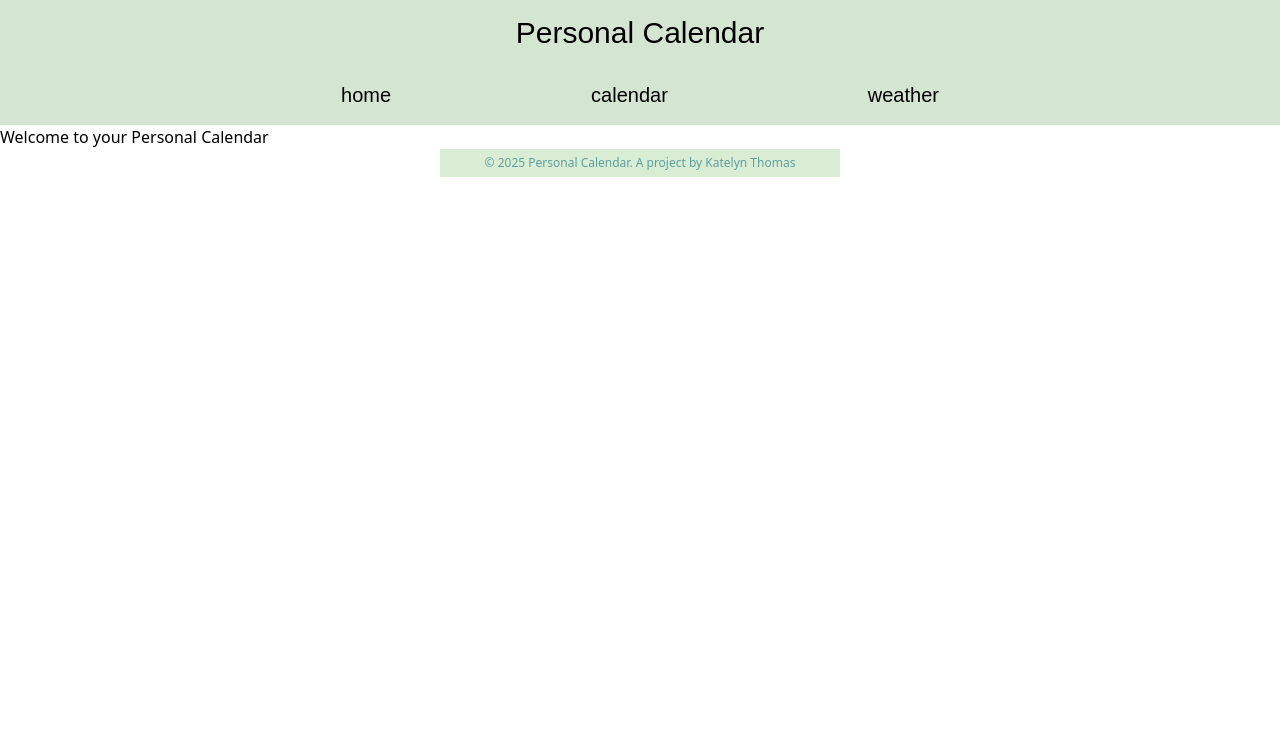
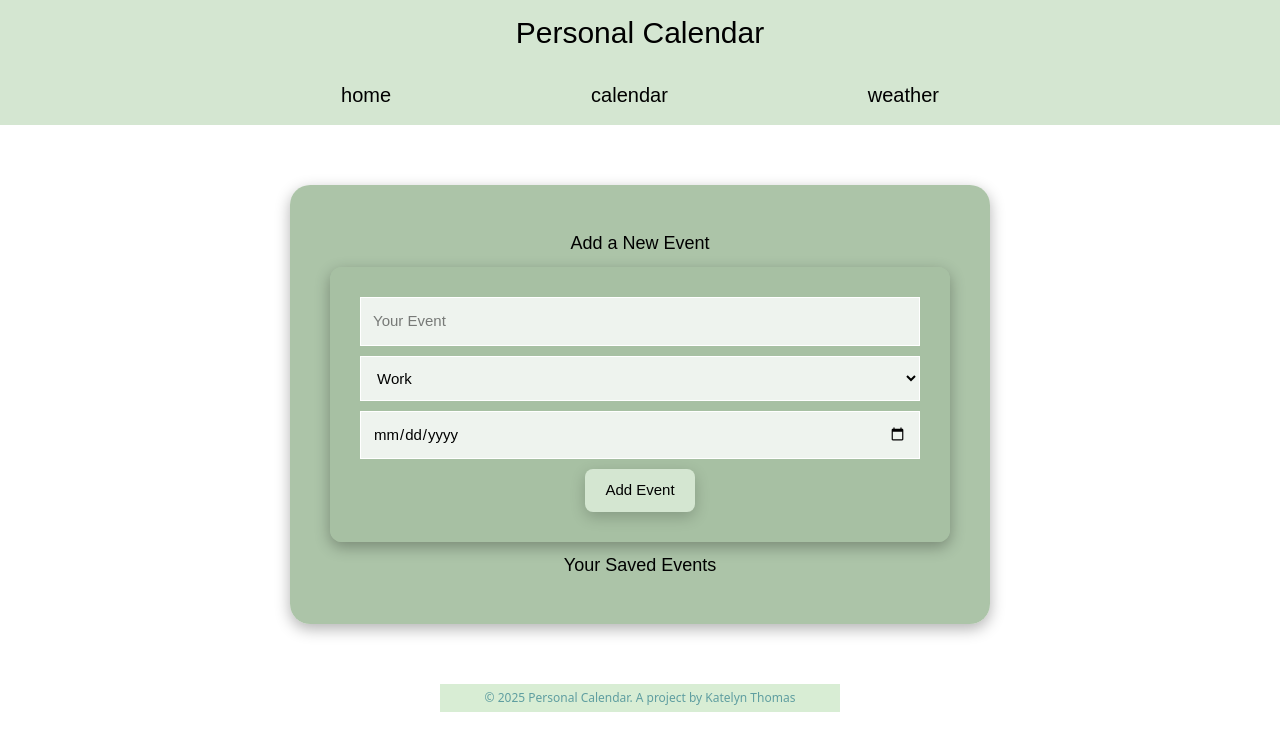
Before and after one commit to ktho12/cpan144-personal-calendar, a Next.js app: page / in a window 1280 px wide. Shown: the top 750 px of the page. Built offline with nearby package versions, Linux system fonts and the light colour scheme.

Commit message:
Created form plus basic styling

```diff
--- a/components/MainContent.js
+++ b/components/MainContent.js
@@ -0,0 +1,93 @@
+import styles from "../styles/Main.module.css";
+import { useState, useEffect } from "react";
+
+export default function MainContent() {
+    const [events, setEvents] = useState([]);
+
+    const [formData, setFormData] = useState({
+        title: "",
+        category: "work",
+        date: ""
+    });
+
+    useEffect(() => {
+        try {
+            const saved = localStorage.getItem("events");
+            if (saved) {
+                setEvents(JSON.parse(saved));
+            }
+            } catch (err) {
+                console.error("Failed to load saved events", err);
+            }
+    }, []);
+
+    useEffect(() => {
+        try {
+            localStorage.setItem("events", JSON.stringify(events));
+        } catch (err) {
+            console.error("Save error", err)
+            }
+    }, [events]);
+
+    const handleChange = (e) => {
+        const { name, value } = e.target;
+        setFormData({ ...formData, [name]: value });
+    };
+
+    const handleSubmit = (e) => {
+        e.preventDefault();
+        if (!formData.title || !formData.date) return;
+        setEvents([...events, formData]);
+        setFormData({
+            title: "",
+            category: "work",
+            date: ""
+        });
+    }
+
+    return (
+        <div className={styles.main}>
+            <h2>Add a New Event</h2>
+
+            <form onSubmit={handleSubmit} className={styles.form}>
+                <input
+                    type="text"
+                    name="title"
+                    placeholder="Your Event"
+                    value={formData.title}
+                    onChange={handleChange}
+                />
+                <select
+                    name="category"
+                    value={formData.category}
+                    onChange={handleChange}>
+
+                    <option value="work">Work</option>
+                    <option value="family">Family</option>
+                    <option value="school">School</option>
+                    <option value="friends">Friends</option>
+                    <option value="personal">Personal</option>
+                </select>
+
+                <input
+                    type="date"
+                    name="date"
+                    value={formData.date}
+                    onChange={handleChange}
+                />
+
+                <button type="submit">Add Event</button>
+
+            </form>
+
+            <h3>Your Saved Events</h3>
+            <ul>
+                {events.map((event, index) => (
+                    <li key={index}>
+                        {event.title} - {event.category} - {event.date}
+                    </li>
+            ))}
+            </ul>
+        </div>
+    );
+}
--- a/pages/index.js
+++ b/pages/index.js
@@ -1,11 +1,12 @@
 import React from "react";
+import MainContent from "../components/MainContent";
 
 export default function Home() {
   return (
     <main>
 
-      <h2>Welcome to your Personal Calendar</h2>
 
+      <MainContent />
     </main>
   )
 }
--- /dev/null
+++ b/styles/Main.module.css
@@ -0,0 +1,58 @@
+.main{
+    background-color: #a7c0a3ef;
+    color: black;
+    max-width: 700px;
+    margin: 60px auto;
+    padding: 40px;
+    border-radius: 20px;
+    box-shadow: 0 5px 15px rgba(0, 0, 0, 0.3);
+    font-family: Arial, Helvetica, sans-serif;
+    display: flex;
+    flex-direction: column;
+    align-items: left;
+}
+
+.main h2, .main h3{
+    padding: 5px;
+    text-align: center;
+    font-size: large;
+    font-weight: light;
+}
+
+.form{
+    background-color: #a7c0a3ef;
+    display: flex;
+    flex-direction: column;
+    gap: 10px;
+    width: 100%;
+    padding: 30px;
+    border-radius: 12px;
+    margin: 5px auto;
+    box-shadow: 0 5px 15px rgba(0, 0, 0, 0.3);
+}
+
+.form input, .form select{
+    background-color: rgba(255, 255, 255, 0.81);
+    color: black;
+    font-size: 15px;
+    padding: 12px;
+    border: 1px solid white;
+    cursor: pointer;
+}
+
+.main button{
+    background-color: #d4e6d1;
+    color: black;
+    border: none;
+    font-size: 15px;
+    padding: 10px 20px;
+    border-radius: 8px;
+    align-self: center;
+    box-shadow: 0 5px 15px rgba(0, 0, 0, 0.2);
+    transition: background 0.2s ease;
+    cursor: pointer;
+}
+
+.main button:hover{
+    background: #e9f3e7;
+}
```
